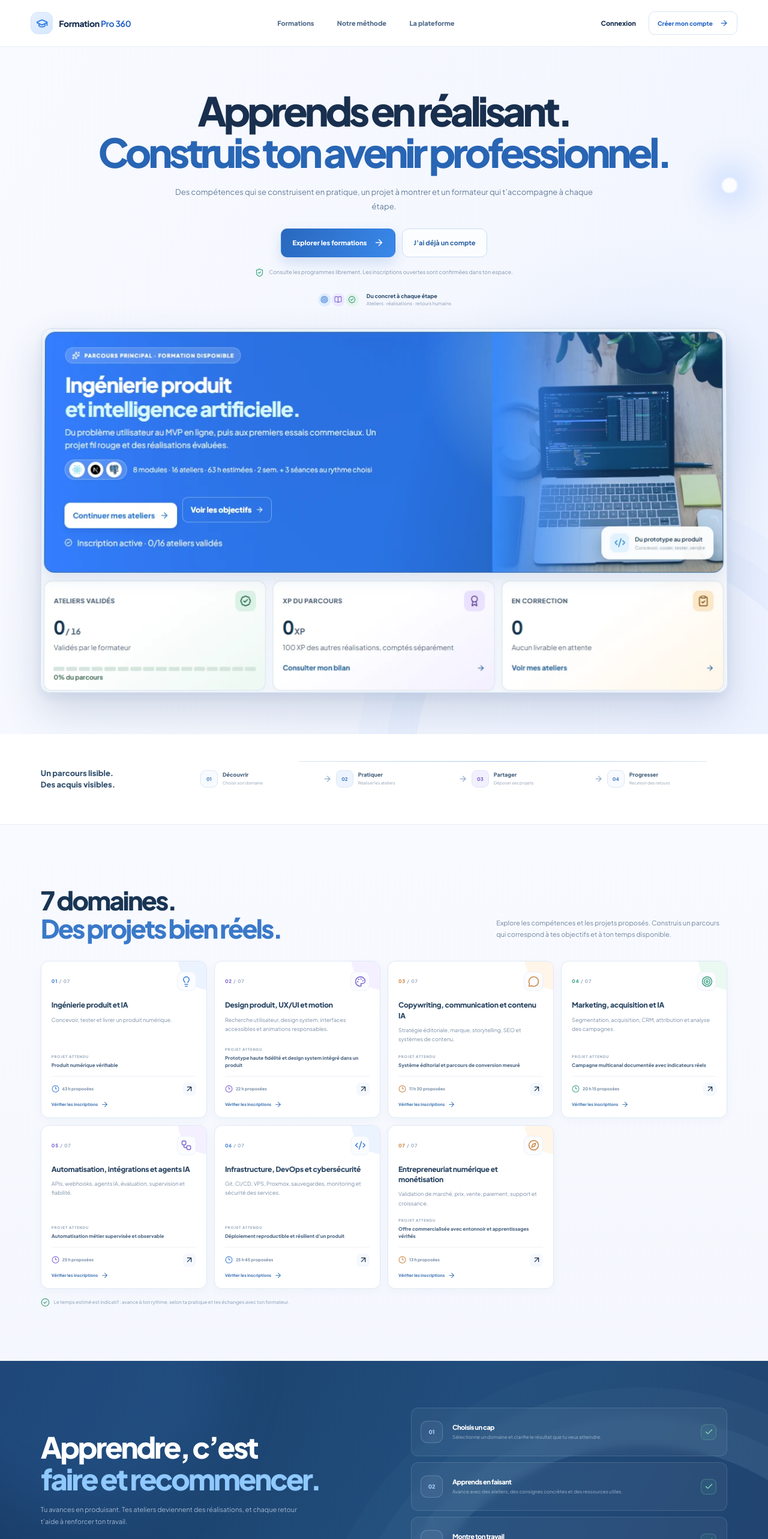
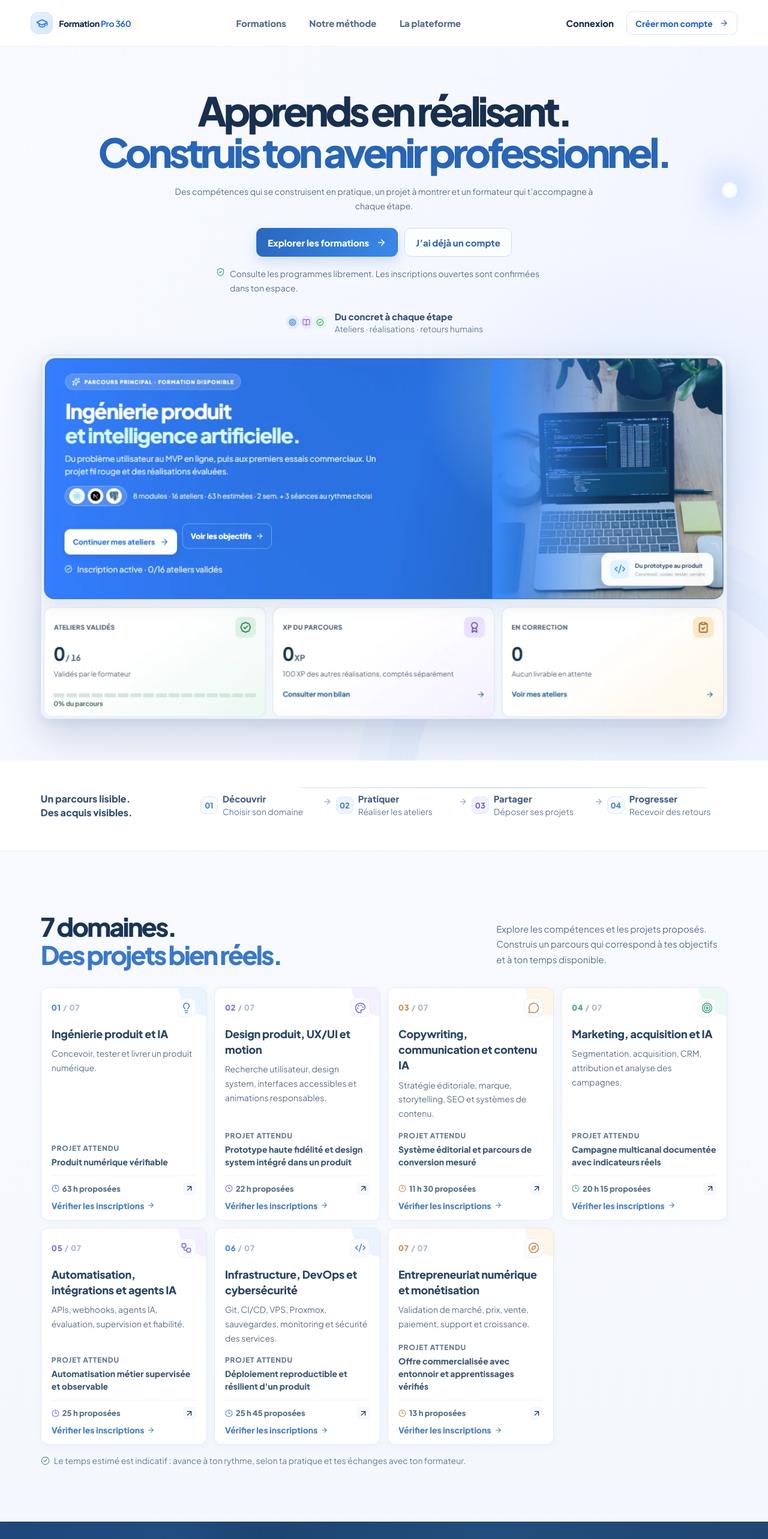
Before and after one commit to Zenethis-CMR/formation-pro-360, a Next.js app: page / in a window 1280 px wide. Shown: the top 2566 px of the page at 60% size. Built offline with nearby package versions, Linux system fonts and the light colour scheme; no server answers.

Commit message:
fix(landing): improve text readability

```diff
--- a/src/app/landing.css
+++ b/src/app/landing.css
@@ -426,6 +426,65 @@
   .landing-footer>small { padding-top: 10px; }
 }
 
+/* Keep supporting copy readable at desktop and mobile sizes. */
+.landing-page p { color: #596f88; font-size: clamp(14px, .9vw, 17px); line-height: 1.7; }
+.landing-nav-links a, .landing-login { font-size: 15px; }
+.landing-nav-cta { font-size: 14px; }
+.landing-hero-description { font-size: clamp(15px, 1vw, 18px); }
+.landing-button, .landing-button-light { font-size: 15px; }
+.landing-hero-note { color: #657b94; font-size: 14px; }
+.landing-hero-trust strong { font-size: 15px; }
+.landing-hero-trust small { color: #657b94; font-size: 14px; }
+.landing-path-label>strong { font-size: 16px; }
+.landing-path-number { font-size: 13px; }
+.landing-path-step>strong { font-size: 15px; }
+.landing-path-step>small { color: #657b94; font-size: 14px; }
+.landing-section-heading>p { color: #596f88; font-size: clamp(15px, .9vw, 17px); }
+.landing-program-card-top>span:first-child { font-size: 13px; }
+.landing-program-card h3, .landing-benefit-card h3 { font-size: 18px; }
+.landing-program-project small { color: #657b94; font-size: 12px; }
+.landing-program-project strong { color: #405a76; font-size: 14px; }
+.landing-program-bottom>span:first-child { color: #596f88; font-size: 13px; }
+.landing-program-choice { font-size: 14px; }
+.landing-program-footnote { color: #657b94; font-size: 14px; }
+.landing-method-intro>p { color: #e0ebf8; }
+.landing-method-link { font-size: 15px; }
+.landing-method-step-num { font-size: 13px; }
+.landing-method-step h3 { font-size: 17px; }
+.landing-method-step p { color: #e0ebf8; }
+.landing-benefit-card p { color: #596f88; }
+.landing-detail-band strong { font-size: 16px; }
+.landing-detail-band span { color: #596f88; font-size: 14px; }
+.landing-flagship-copy>p { color: #e0ebf8; }
+.landing-flagship-tags span { font-size: 13px; }
+.landing-product-chip { font-size: 13px; }
+.landing-faq-intro>p { max-width: 440px; }
+.landing-faq-item summary { font-size: 15px; }
+.landing-faq-item>p { color: #596f88; }
+.landing-final-cta-copy>p { color: #596f88; }
+.landing-cta-login { font-size: 14px; }
+.landing-final-cta-actions>small { color: #657b94; font-size: 13px; }
+.landing-footer>span { color: #657b94; font-size: 13px; }
+.landing-footer>div a { color: #526b85; font-size: 14px; }
+.landing-footer>small { color: #657b94; font-size: 12px; }
+
+@media (max-width: 560px) {
+  .landing-brand { font-size: 13px; }
+  .landing-login, .landing-nav-cta { font-size: 12px; }
+  .landing-path-label>strong { font-size: 15px; }
+  .landing-path-step>strong { font-size: 14px; }
+  .landing-path-step>small { font-size: 13px; }
+  .landing-program-card h3, .landing-benefit-card h3 { font-size: 17px; }
+  .landing-program-project small { font-size: 12px; }
+  .landing-program-project strong, .landing-program-bottom>span:first-child { font-size: 13px; }
+  .landing-program-choice, .landing-program-footnote { font-size: 13px; }
+  .landing-method-step h3 { font-size: 15px; }
+  .landing-method-step p { font-size: 14px; }
+  .landing-flagship-tags span, .landing-product-chip { font-size: 12px; }
+  .landing-faq-item summary { font-size: 14px; }
+  .landing-footer>div a { font-size: 12px; }
+}
+
 @media (prefers-reduced-motion: reduce) {
   .landing-page *, .landing-page *::before, .landing-page *::after { scroll-behavior: auto !important; animation-duration: .01ms !important; animation-iteration-count: 1 !important; transition-duration: .01ms !important; }
   .landing-reveal, .landing-reveal[data-reveal-state="hidden"] { opacity: 1; transform: none; }
```
